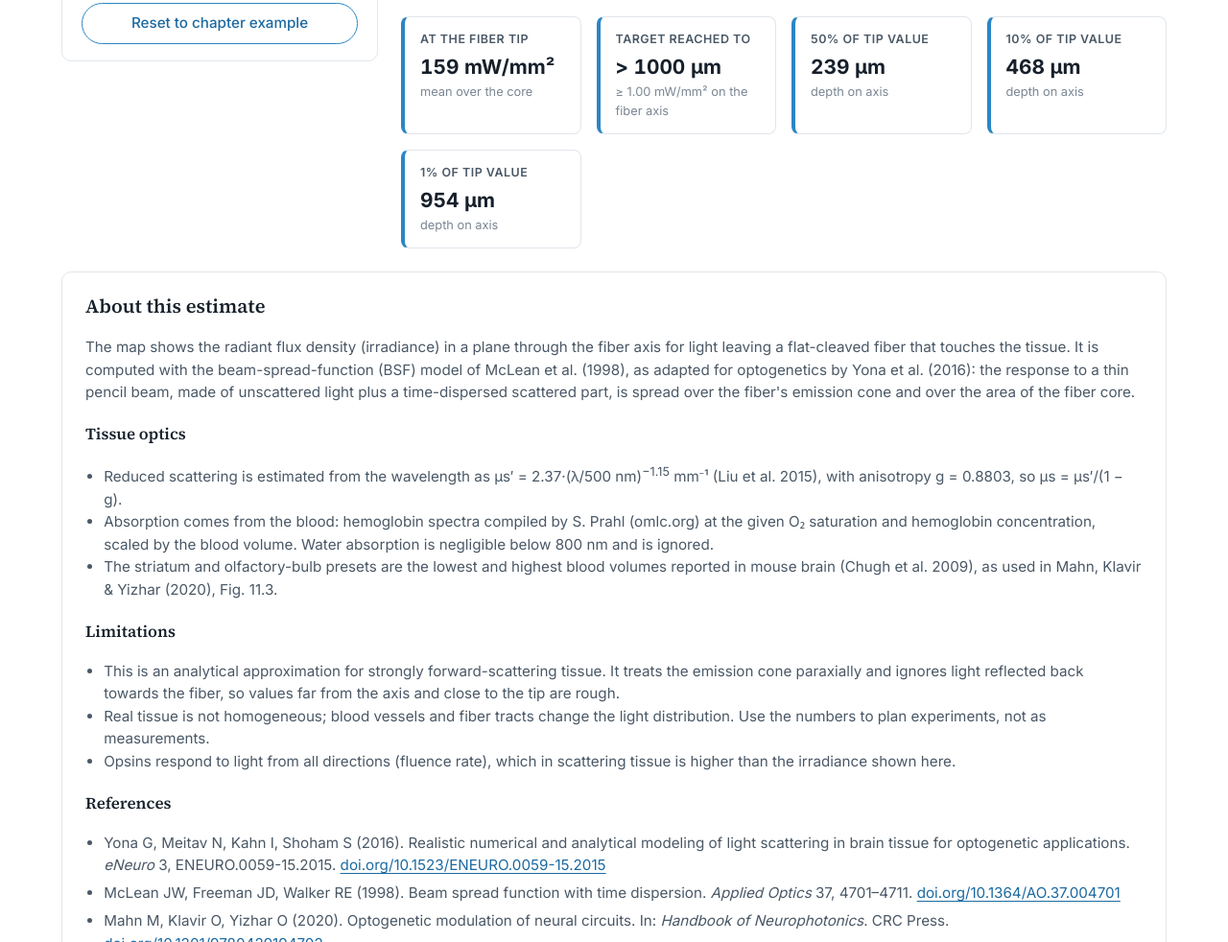
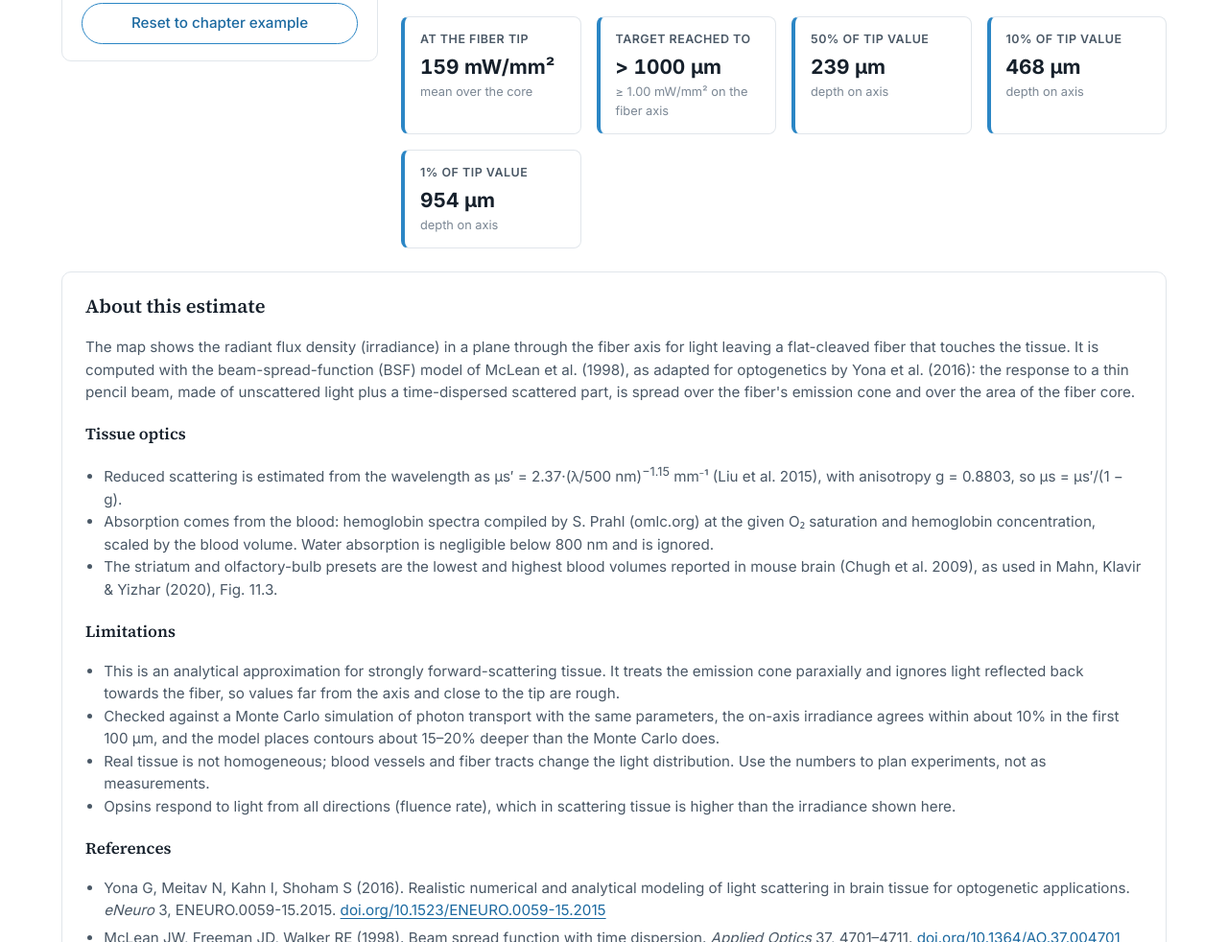
Before and after one commit to MathiasMahn/utilities, a plain HTML site: page BSF_light_power_estimation/index.html in a window 1280 px wide. Shown: the part 1145-2127 px from the top of the page at 96% size. Drawn offline with Linux system fonts and the light colour scheme.

Commit message:
Note the Monte Carlo comparison in the simulator's limitations
An independent Monte Carlo simulation with the same parameters agrees with
the BSF model within about 10% near the fiber; deeper, the model places
contours about 15-20% deeper than the Monte Carlo.

Co-Authored-By: Claude Opus 5.5 <noreply@anthropic.com>

```diff
--- a/BSF_light_power_estimation/index.html
+++ b/BSF_light_power_estimation/index.html
@@ -234,6 +234,7 @@
         <h3>Limitations</h3>
         <ul>
             <li>This is an analytical approximation for strongly forward-scattering tissue. It treats the emission cone paraxially and ignores light reflected back towards the fiber, so values far from the axis and close to the tip are rough.</li>
+            <li>Checked against a Monte Carlo simulation of photon transport with the same parameters, the on-axis irradiance agrees within about 10% in the first 100 µm, and the model places contours about 15–20% deeper than the Monte Carlo does.</li>
             <li>Real tissue is not homogeneous; blood vessels and fiber tracts change the light distribution. Use the numbers to plan experiments, not as measurements.</li>
             <li>Opsins respond to light from all directions (fluence rate), which in scattering tissue is higher than the irradiance shown here.</li>
         </ul>
```
